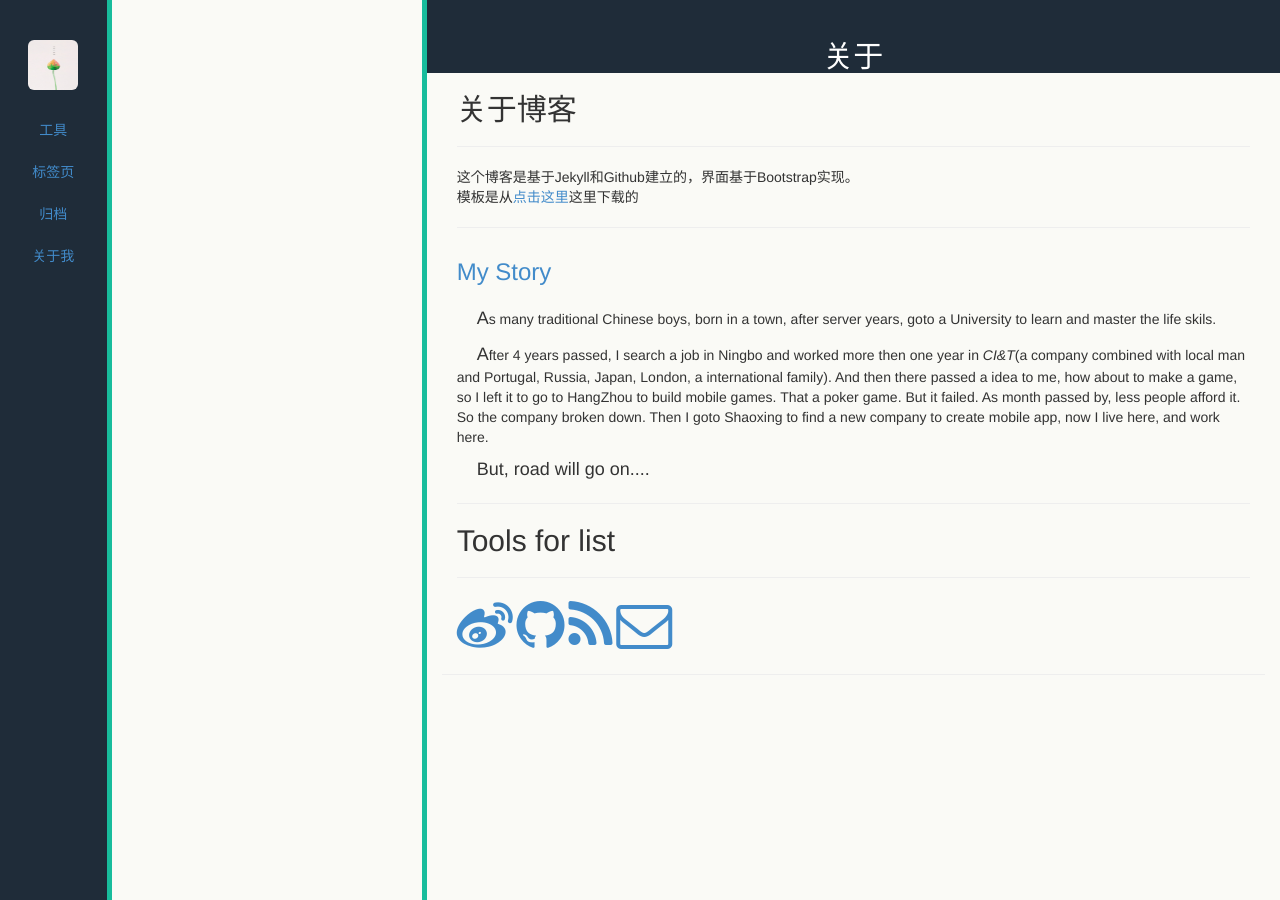
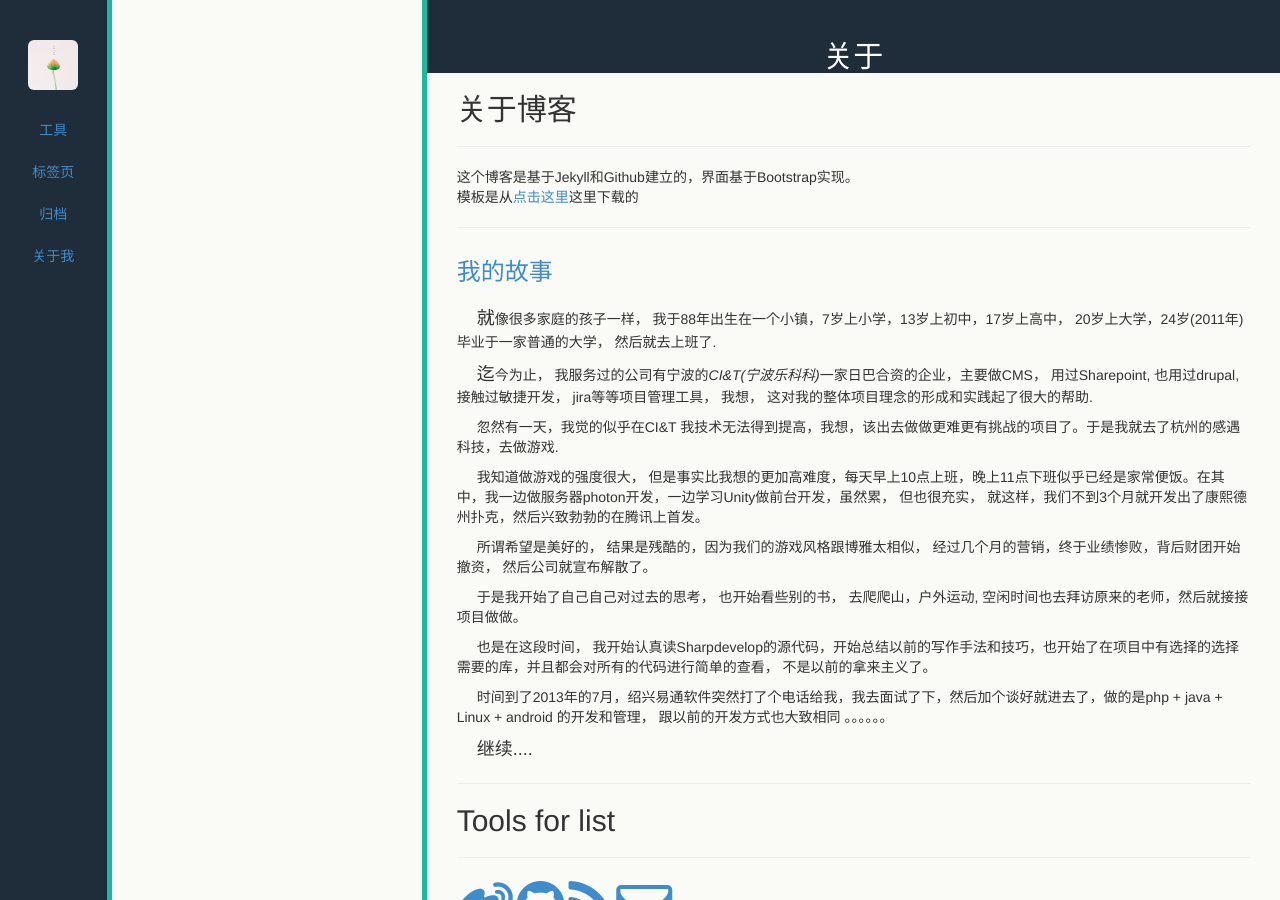
Before and after one commit to lihuaib/lihuaib.github.com, a Jekyll site: the page built from pages/about.html, in a window 1280 px wide. Built offline with Jekyll 4.4.1, drawn with Linux system fonts in a browser that asks for light colours; Markdown is read by kramdown in place of the engine named in the settings; comment, search, counter and statistics services are not loaded.

Commit message:
change about page

```diff
--- a/pages/about.html
+++ b/pages/about.html
@@ -11,11 +11,17 @@ title: 关于
 <hr>
 
 <h3><a href="http://github.com/lihuaib" target="_blank">
-  My Story</a>
+  我的故事</a>
 </h3>
-<p><span style="margin-left:20px;font-size:18px">A</span>s many traditional Chinese boys, born in a town, after server years, goto a University to learn and master the life skils.</p>
-<p><span style="margin-left:20px;font-size:18px;">A</span>fter 4 years passed, I search a job in Ningbo and worked more then one year in <i>CI&T</i>(a company combined with local man and Portugal, Russia, Japan, London, a international family). And then there passed a idea to me, how about to make a game, so I left it to go to HangZhou to build mobile games. That a poker game. But it failed. As month passed by, less people afford it. So the company broken down. Then I goto Shaoxing to find a new company to create mobile app, now I live here, and work here.</p>
-<p><span style="margin-left:20px;font-size:18px;">But, road will go on....</span?</p>
+<p><span style="margin-left:20px;font-size:18px">就</span>像很多家庭的孩子一样， 我于88年出生在一个小镇，7岁上小学，13岁上初中，17岁上高中， 20岁上大学，24岁(2011年)毕业于一家普通的大学， 然后就去上班了.</p>
+<p><span style="margin-left:20px;font-size:18px;">迄</span>今为止， 我服务过的公司有宁波的<i>CI&T(宁波乐科科)</i>一家日巴合资的企业，主要做CMS， 用过Sharepoint, 也用过drupal, 接触过敏捷开发， jira等等项目管理工具， 我想， 这对我的整体项目理念的形成和实践起了很大的帮助.</p>
+<p><span style="margin-left:20px"/>忽然有一天，我觉的似乎在CI&T 我技术无法得到提高，我想，该出去做做更难更有挑战的项目了。于是我就去了杭州的感遇科技，去做游戏.</p>
+<p><span style="margin-left:20px">我知道做游戏的强度很大， 但是事实比我想的更加高难度，每天早上10点上班，晚上11点下班似乎已经是家常便饭。在其中，我一边做服务器photon开发，一边学习Unity做前台开发，虽然累， 但也很充实， 就这样，我们不到3个月就开发出了康熙德州扑克，然后兴致勃勃的在腾讯上首发。 </p>
+<p><span style="margin-left:20px">所谓希望是美好的， 结果是残酷的，因为我们的游戏风格跟博雅太相似， 经过几个月的营销，终于业绩惨败，背后财团开始撤资， 然后公司就宣布解散了。</p>
+<p><span style="margin-left:20px">于是我开始了自己自己对过去的思考， 也开始看些别的书， 去爬爬山，户外运动, 空闲时间也去拜访原来的老师，然后就接接项目做做。</p>
+<p><span style="margin-left:20px">也是在这段时间， 我开始认真读Sharpdevelop的源代码，开始总结以前的写作手法和技巧，也开始了在项目中有选择的选择需要的库，并且都会对所有的代码进行简单的查看， 不是以前的拿来主义了。</p>
+<p><span style="margin-left:20px">时间到了2013年的7月，绍兴易通软件突然打了个电话给我，我去面试了下，然后加个谈好就进去了，做的是php + java + Linux + android 的开发和管理， 跟以前的开发方式也大致相同 。。。。。。</p>
+<p><span style="margin-left:20px;font-size:18px;">继续....</span?</p>
 <hr>
 <h2>Tools for list</h2>
 <p> </p>
```
